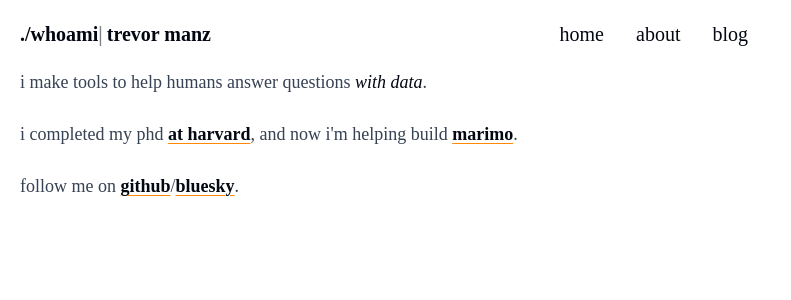
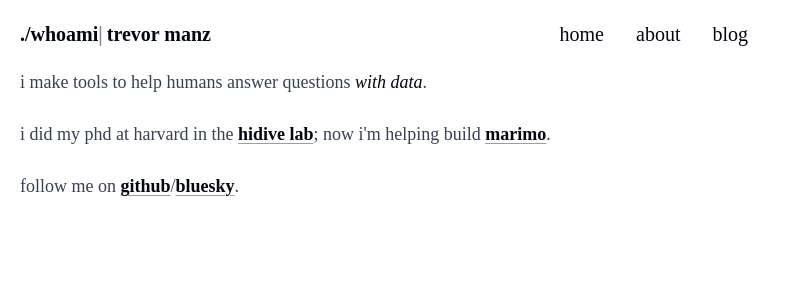
Before and after one commit to manzt/trevorma.nz, a SvelteKit app: page / in a window 1280 px wide. Shown: the top 300 px of the page, without its empty margins (0-791 px from the left). Built offline with nearby package versions, Linux system fonts and the light colour scheme.

Commit message:
Update bio

```diff
--- a/src/routes/+page.svelte
+++ b/src/routes/+page.svelte
@@ -15,8 +15,9 @@
 
 
 	<p>
-	  i completed my phd <a target="_blank" href="https://hidivelab.org">at harvard</a>,
-	  and now i'm helping build <a target="_blank" href="https://marimo.io">marimo</a>.
+	  i did my phd at harvard in the <a target="_blank"
+	  href="https://hidivelab.org">hidive lab</a>; now i'm helping build <a
+	  target="_blank" href="https://marimo.io">marimo</a>.
 	</p>
 
 	<p>
```
